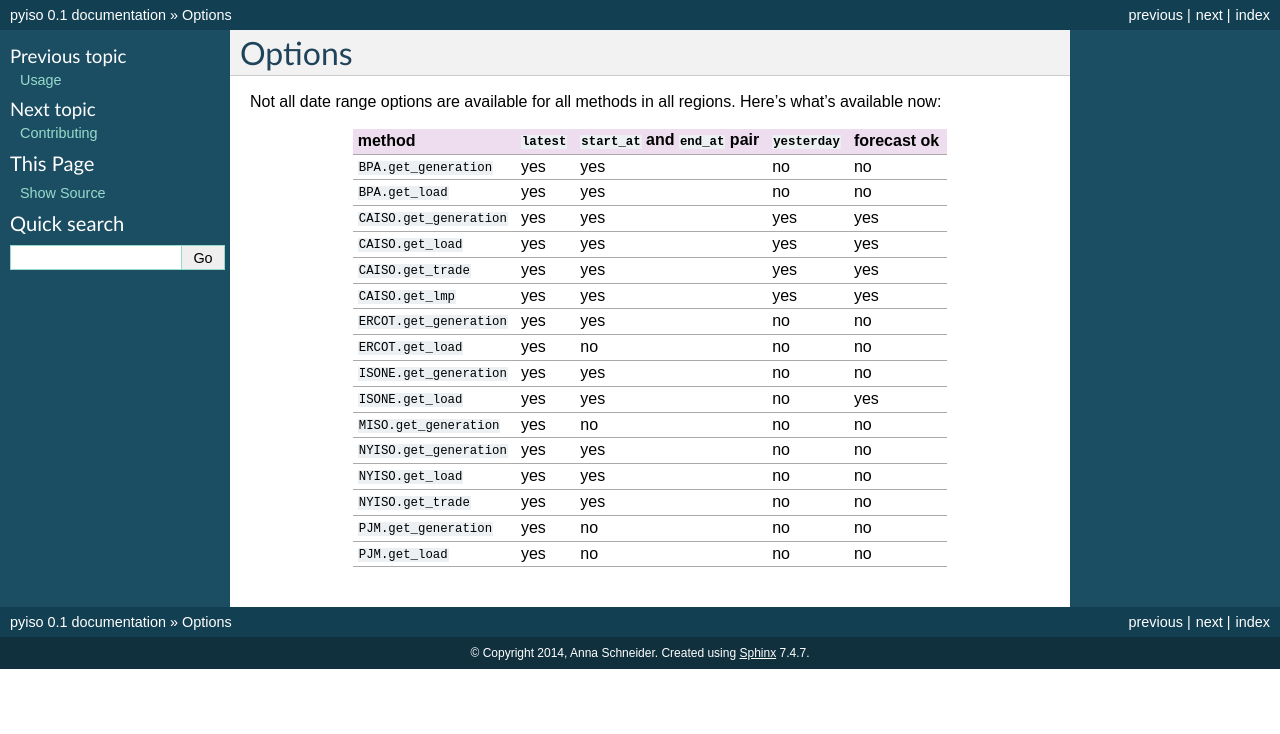
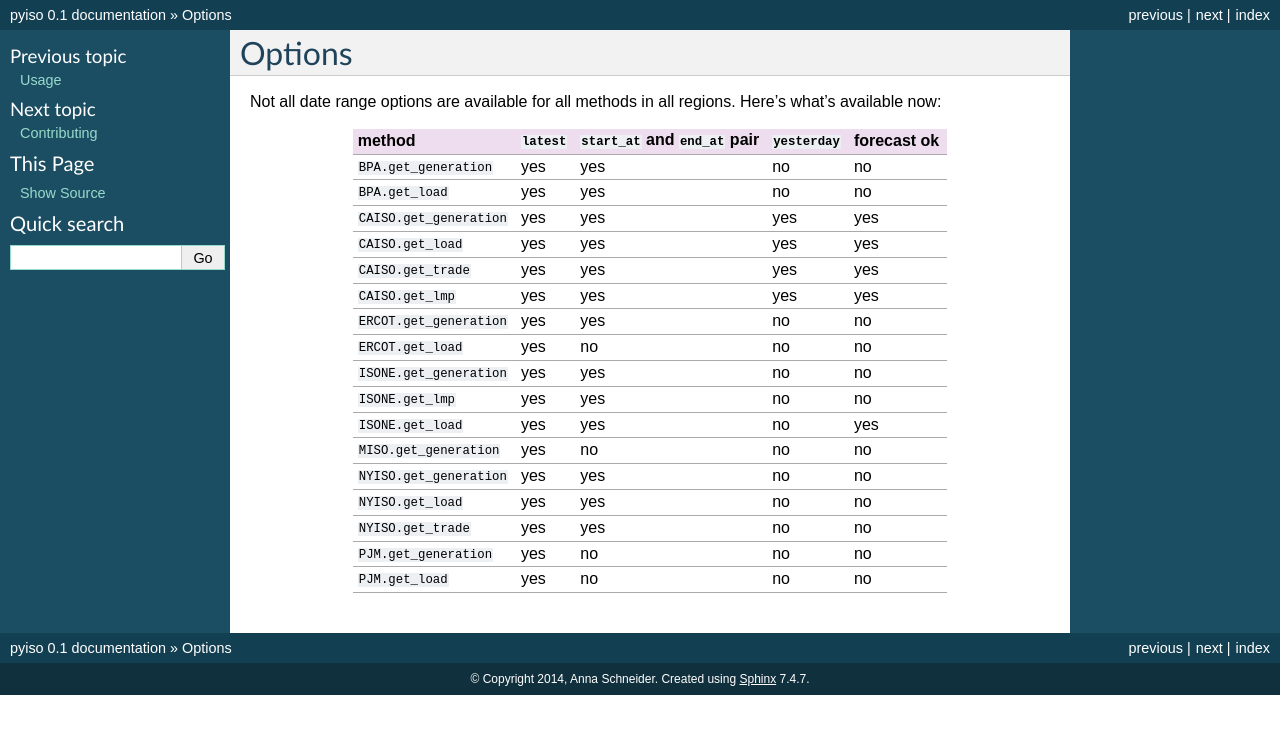
Before and after one commit to WattTime/pyiso, a Sphinx documentation site: the page built from docs/source/options.rst, in a window 1280 px wide. Shown: the top 734 px of the page. Built offline with Sphinx 7.4.7, drawn with Linux system fonts in a browser that asks for light colours.

Commit message:
add ISONE lmp to docs

```diff
--- a/docs/source/options.rst
+++ b/docs/source/options.rst
@@ -16,6 +16,7 @@
 ``ERCOT.get_generation``  yes         yes                                no            no
 ``ERCOT.get_load``        yes         no                                 no            no
 ``ISONE.get_generation``  yes         yes                                no            no
+``ISONE.get_lmp`` 	      yes         yes                                no            no
 ``ISONE.get_load`` 	      yes         yes                                no            yes
 ``MISO.get_generation``   yes         no                                 no            no
 ``NYISO.get_generation``  yes         yes                                no            no
```
